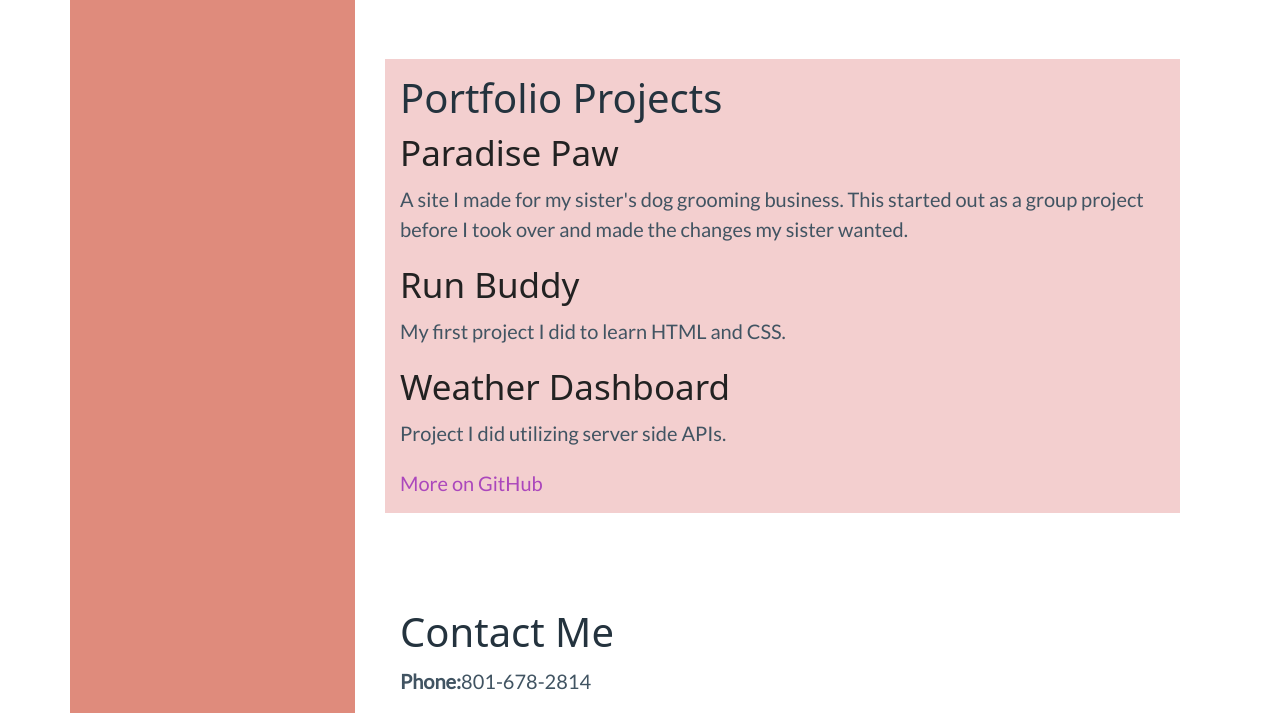
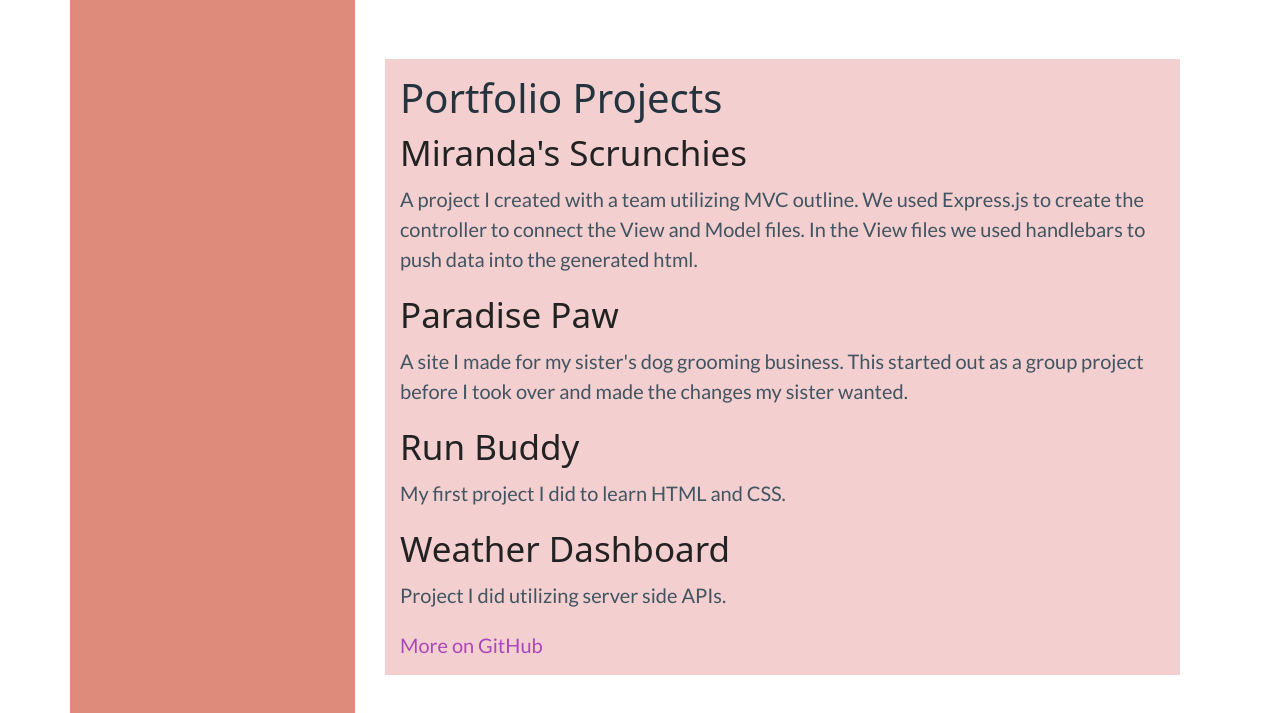
Before and after one commit to MirMello/Portfolio, a website: page index.html in a window 1280 px wide. Shown: the part 1060-1773 px from the top of the page. Drawn offline with nearby package versions, Linux system fonts and the light colour scheme.

Commit message:
added mirandas scrunchies project

```diff
--- a/index.html
+++ b/index.html
@@ -103,6 +103,12 @@
                     <section id="projects" class="projects">
                         <h2>Portfolio Projects</h2>
                         <div>
+                            <h3><a href="https://mirmello.github.io/mirandas-scrunchies/">Miranda's Scrunchies</a></h3>
+                            <p>
+                                A project I created with a team utilizing MVC outline. We used Express.js to create the controller to connect the View and Model files. In the View files we used handlebars to push data into the generated html.
+                            </p>
+                        </div>
+                        <div>
                             <h3><a href="https://mirmello.github.io/paradise-paw/">Paradise Paw</a></h3>
                             <p>
                                 A site I made for my sister's dog grooming business. This started out as a group project
```
Also changed, not shown: assets/Portfolio ScreenShot.jpg (added), assets/website-screenshot.jpg (deleted).
